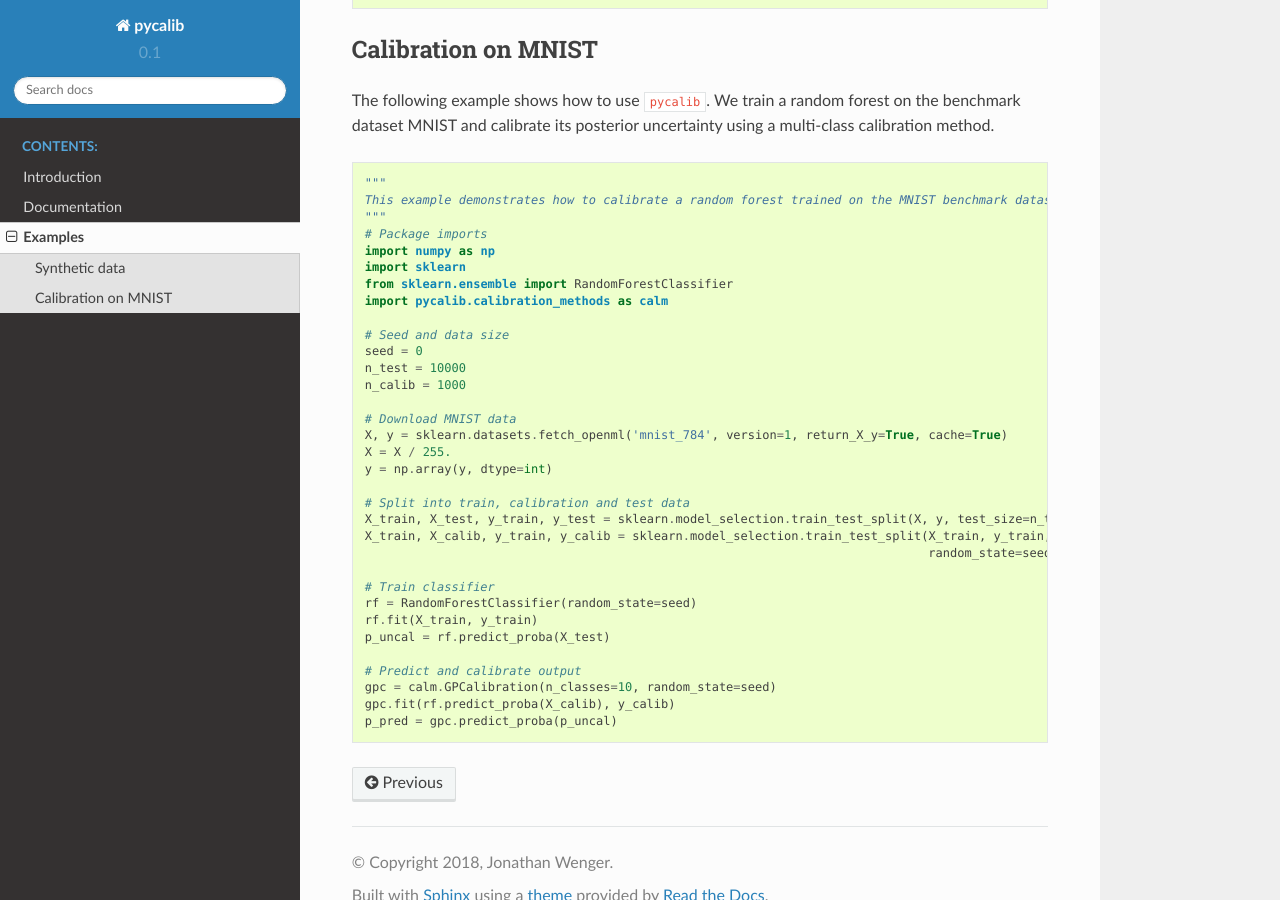
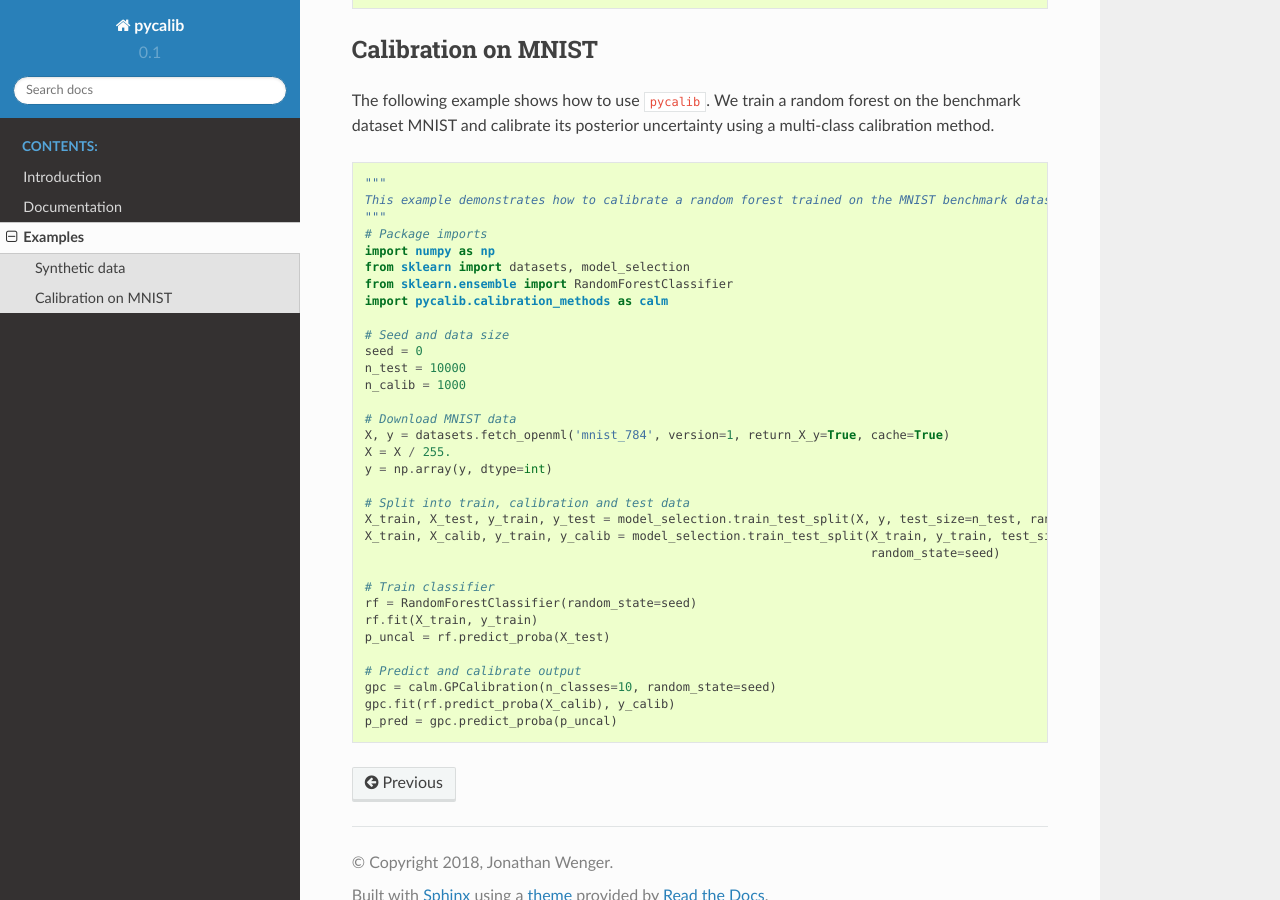
Before and after one commit to JonathanWenger/pycalib, a Sphinx documentation site: the page built from docs/source/examples.rst, in a window 1280 px wide and 900 px high, scrolled down 758 px. Built offline with Sphinx 7.4.7 and the Read the Docs theme 2.0.0, drawn with Linux system fonts in a browser that asks for light colours.

Commit message:
fixed dependency management for scikit-garden and updated docs

```diff
--- a/docs/source/examples.rst
+++ b/docs/source/examples.rst
@@ -49,7 +49,7 @@ calibrate its posterior uncertainty using a multi-class calibration method.
     """
     # Package imports
     import numpy as np
-    import sklearn
+    from sklearn import datasets, model_selection
     from sklearn.ensemble import RandomForestClassifier
     import pycalib.calibration_methods as calm
 
@@ -59,14 +59,14 @@ calibrate its posterior uncertainty using a multi-class calibration method.
     n_calib = 1000
 
     # Download MNIST data
-    X, y = sklearn.datasets.fetch_openml('mnist_784', version=1, return_X_y=True, cache=True)
+    X, y = datasets.fetch_openml('mnist_784', version=1, return_X_y=True, cache=True)
     X = X / 255.
     y = np.array(y, dtype=int)
 
     # Split into train, calibration and test data
-    X_train, X_test, y_train, y_test = sklearn.model_selection.train_test_split(X, y, test_size=n_test, random_state=seed)
-    X_train, X_calib, y_train, y_calib = sklearn.model_selection.train_test_split(X_train, y_train, test_size=n_calib,
-                                                                                  random_state=seed)
+    X_train, X_test, y_train, y_test = model_selection.train_test_split(X, y, test_size=n_test, random_state=seed)
+    X_train, X_calib, y_train, y_calib = model_selection.train_test_split(X_train, y_train, test_size=n_calib,
+                                                                          random_state=seed)
 
     # Train classifier
     rf = RandomForestClassifier(random_state=seed)
```
